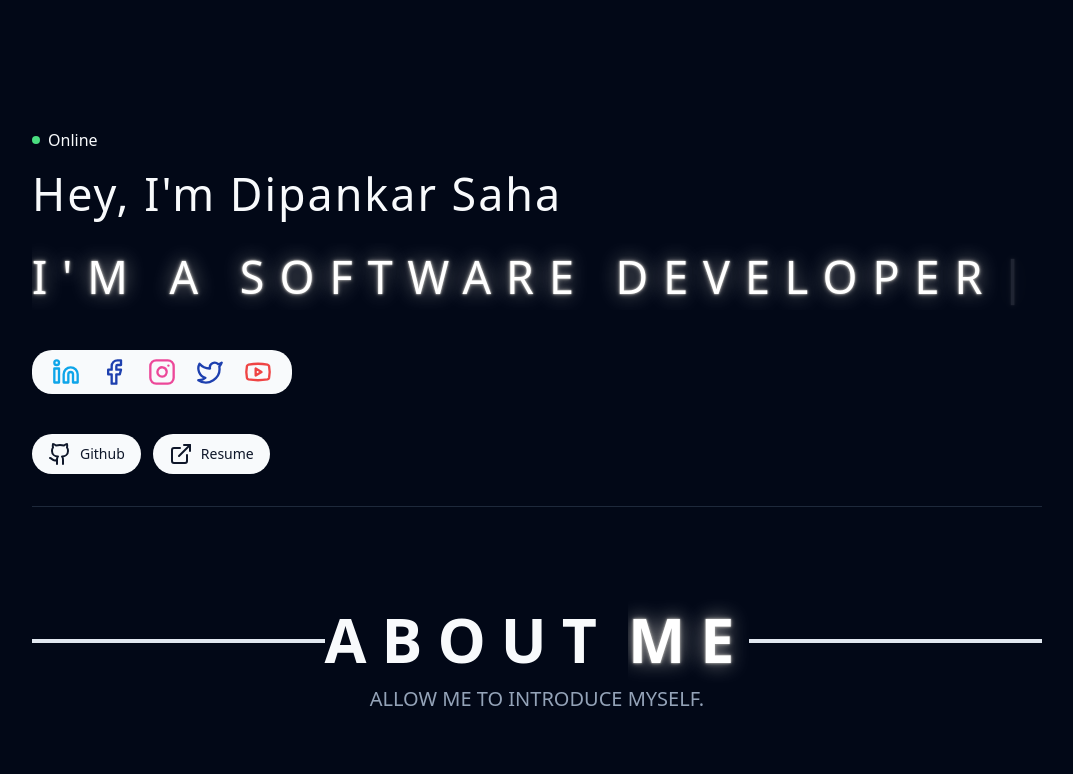
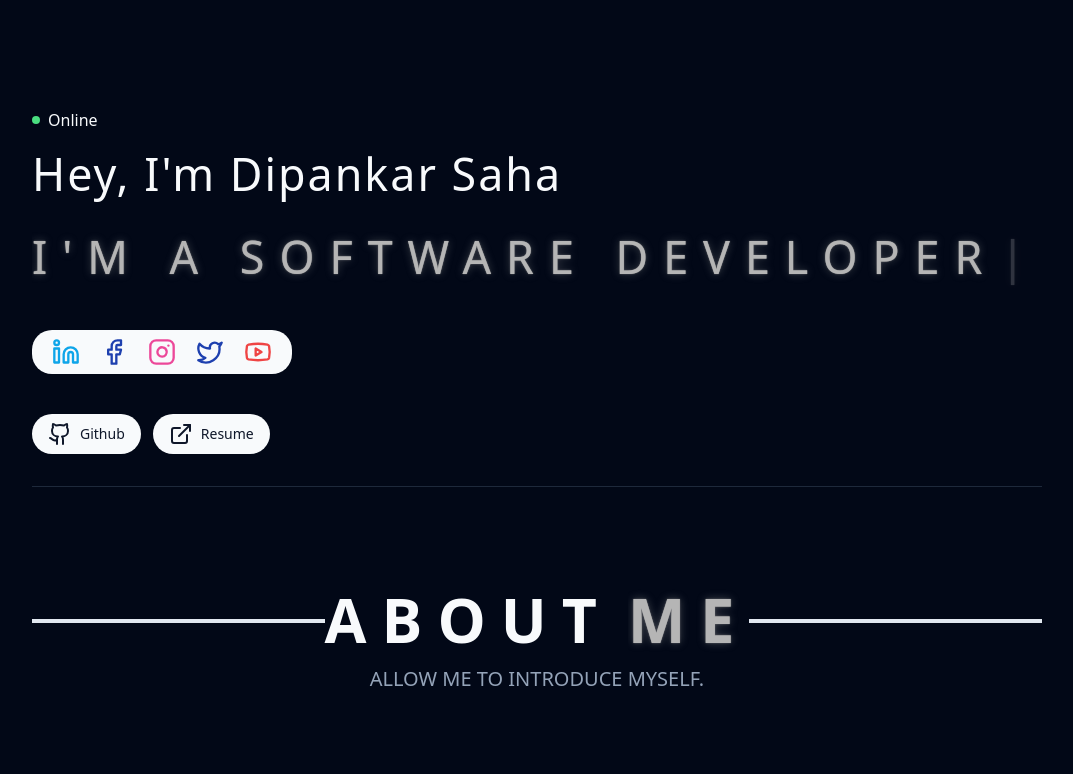
Before and after one commit to Sahadipankar/My-Portfolio, a React (Vite) app in the folder portfolio/: page / in a window 1280 px wide. Shown: the top 774 px of the page, without its empty margins (103-1176 px from the left). Built offline with nearby package versions, Linux system fonts and the light colour scheme; no server answers.

Commit message:
Adjust Hero component margin for improved layout

```diff
--- a/portfolio/src/pages/miniComponents/Hero.jsx
+++ b/portfolio/src/pages/miniComponents/Hero.jsx
@@ -26,7 +26,7 @@
     getMyProfile();
   }, []);
   return (
-    <div className="w-full">
+    <div className="w-full -mt-5">
       <div className="flex items-center gap-2 mb-2">
         <span className="bg-green-400 rounded-full h-2 w-2"></span>
         <p>Online</p>
```
